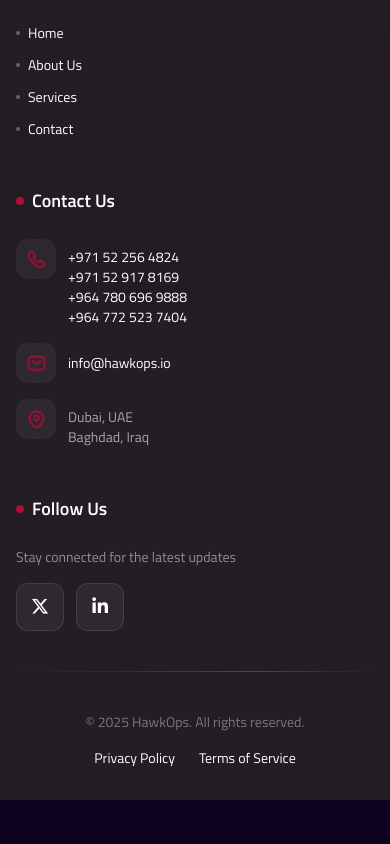
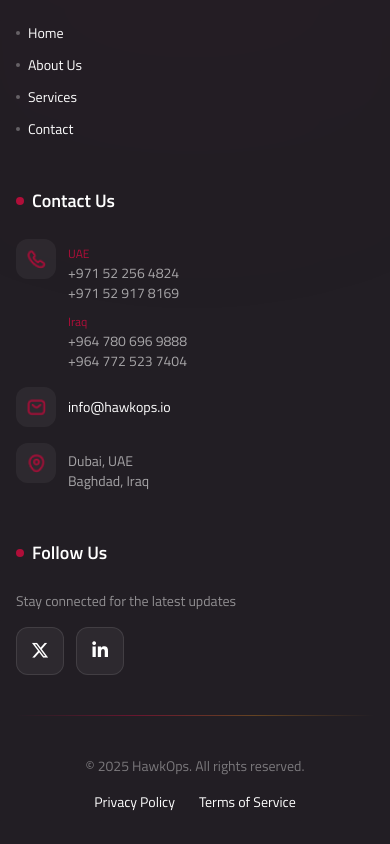
Before and after one commit to mahdiAlhashemi/hawkops.io, a Vue app: page / in a window 390 px wide. Shown: the part 8224-9068 px from the top of the page. Before the commit the page ends 9024 px from the top, so only its background shows below. Built offline with nearby package versions, Linux system fonts and the light colour scheme.

Commit message:
Update footer - separate UAE and Iraq phone numbers

```diff
--- a/src/components/layout/TheFooter.vue
+++ b/src/components/layout/TheFooter.vue
@@ -71,19 +71,23 @@
           </h3>
           <ul class="space-y-4">
             <li>
-              <a
-                href="tel:+971522564824"
-                class="flex items-start gap-3 text-white/60 hover:text-accent transition-colors group"
-              >
-                <span class="w-10 h-10 bg-white/5 rounded-xl flex items-center justify-center group-hover:bg-primary/20 transition-colors flex-shrink-0">
+              <div class="flex items-start gap-3 text-white/60">
+                <span class="w-10 h-10 bg-white/5 rounded-xl flex items-center justify-center flex-shrink-0">
                   <img src="/images/icons/footer-call.png" alt="Phone" class="w-5 h-5" />
                 </span>
-                <span class="text-sm pt-2">
-                  <span v-for="(phone, index) in contactInfo.phones" :key="index">
-                    {{ phone }}<br v-if="index < contactInfo.phones.length - 1" />
-                  </span>
-                </span>
-              </a>
+                <div class="text-sm pt-1">
+                  <span class="text-xs text-primary font-medium">UAE</span>
+                  <p class="mb-2">
+                    <a :href="`tel:${contactInfo.phones[0]?.replace(/\s/g, '')}`" class="hover:text-accent transition-colors">{{ contactInfo.phones[0] }}</a><br />
+                    <a :href="`tel:${contactInfo.phones[1]?.replace(/\s/g, '')}`" class="hover:text-accent transition-colors">{{ contactInfo.phones[1] }}</a>
+                  </p>
+                  <span class="text-xs text-primary font-medium">Iraq</span>
+                  <p>
+                    <a :href="`tel:${contactInfo.phones[2]?.replace(/\s/g, '')}`" class="hover:text-accent transition-colors">{{ contactInfo.phones[2] }}</a><br />
+                    <a :href="`tel:${contactInfo.phones[3]?.replace(/\s/g, '')}`" class="hover:text-accent transition-colors">{{ contactInfo.phones[3] }}</a>
+                  </p>
+                </div>
+              </div>
             </li>
             <li>
               <a
```
